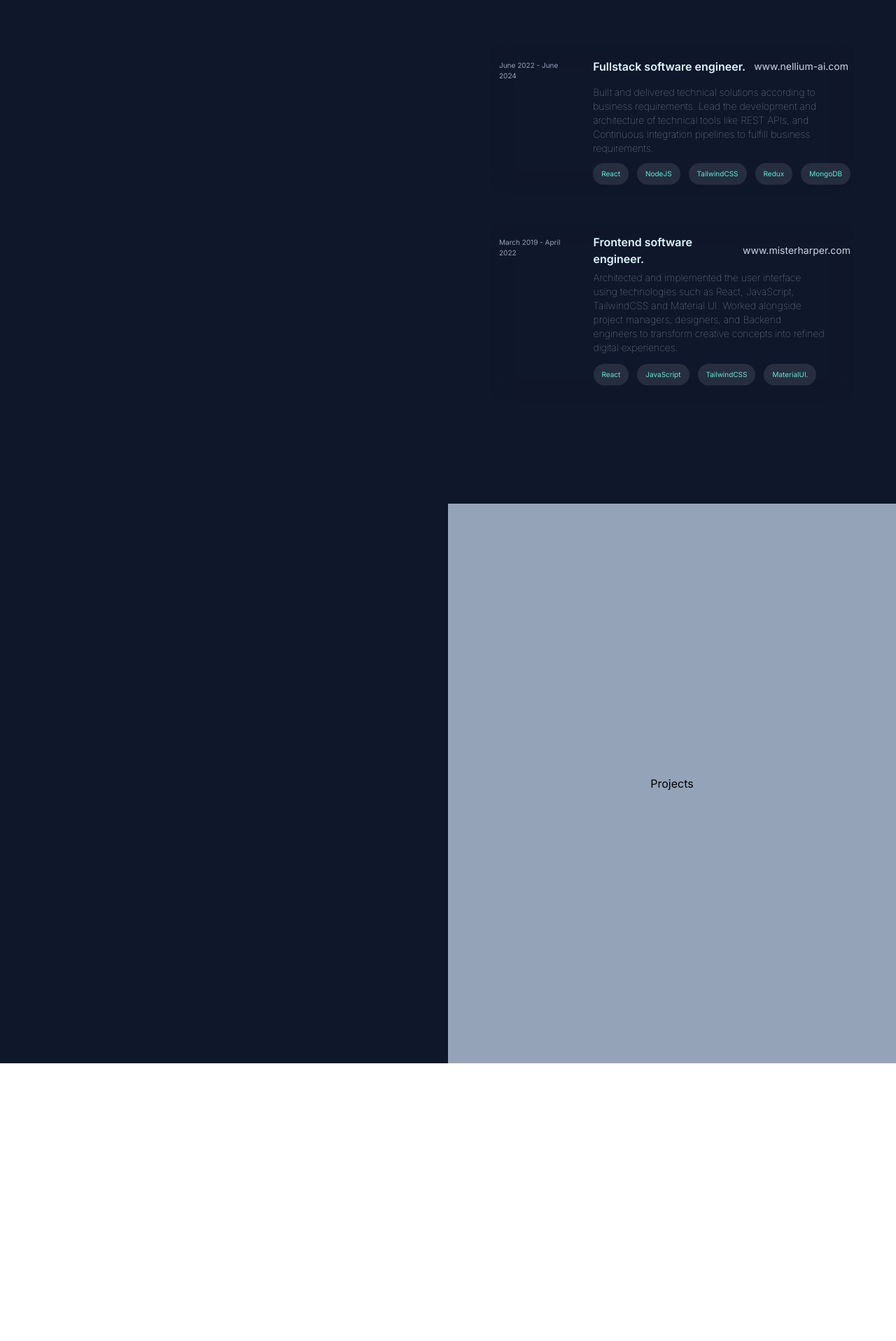
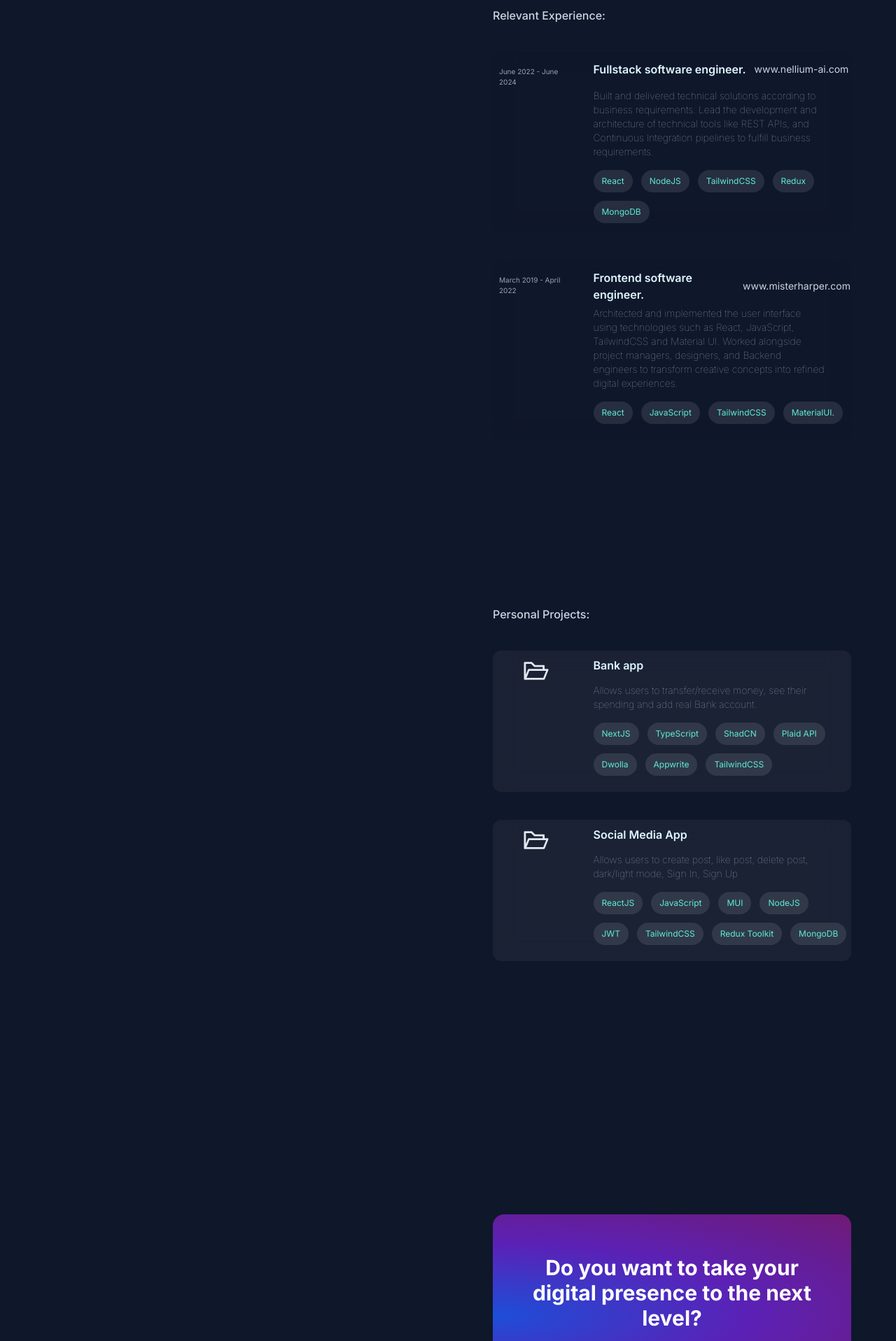
Before and after one commit to Sergyoubi/Portfolio, a Next.js app: page / in a window 1280 px wide. Shown: the part 880-2797 px from the top of the page at 70% size. Before the commit the page ends 2400 px from the top, so only its background shows below. Built offline with nearby package versions, Linux system fonts and the light colour scheme.

Commit message:
added experience section

```diff
--- a/app/globals.css
+++ b/app/globals.css
@@ -26,3 +26,20 @@
 .glassmorphisme {
   @apply bg-white bg-opacity-0 hover:bg-opacity-5 backdrop-filter backdrop-blur-lg border border-transparent hover:border-gray-800 rounded-xl gap-5 transition ease-in-out duration-500;
 }
+
+.project {
+  @apply bg-white bg-opacity-5 hover:bg-opacity-[.03] backdrop-filter backdrop-blur-lg border border-transparent hover:border-gray-800 rounded-xl gap-5 transition ease-in-out duration-500;
+}
+
+.purple-gradient {
+  @apply bg-[radial-gradient(ellipse_at_left,_var(--tw-gradient-stops))] from-blue-700 via-violet-800 to-fuchsia-900;
+}
+
+.black-gradient {
+  background: rgb(11, 22, 80);
+  background: linear-gradient(
+    90deg,
+    rgba(11, 22, 80, 1) 17%,
+    rgba(15, 23, 42, 0.9962359943977591) 68%
+  );
+}
--- a/components/About.tsx
+++ b/components/About.tsx
@@ -2,7 +2,7 @@ import { AiFillGithub, AiFillLinkedin } from "react-icons/ai";
 
 const About = () => {
   return (
-    <div className="w-[50%] h-full fixed bg-slate-900 flex-center">
+    <div className="w-[50%] h-full fixed black-gradient flex-center">
       <div className="w-[60%] h-[70%] flex flex-col justify-start items-start gap-6">
         <p className="text-[#DFF6FF] font-bold text-6xl">Ethan Sergy</p>
         <p className="text-slate-300 font-thin text-2xl">
@@ -27,3 +27,4 @@ const About = () => {
 };
 
 export default About;
+// #0f172a
--- a/components/Content.tsx
+++ b/components/Content.tsx
@@ -1,16 +1,18 @@
 import About from "./About";
 import Experience from "./Experience";
+import Footer from "./Footer";
 import Intro from "./Intro";
 import Projects from "./Projects";
 
 const Content = () => {
   return (
-    <>
+    <div className="w-screen h-screen bg-slate-900">
       <About />
       <Intro />
       <Experience />
       <Projects />
-    </>
+      <Footer />
+    </div>
   );
 };
 
--- a/components/Experience.tsx
+++ b/components/Experience.tsx
@@ -5,6 +5,11 @@ const Experience = () => {
   return (
     <section className="w-full h-full bg-slate-900 flex justify-end items-center">
       <div className="w-[50%] h-full flex flex-col bg-slate-900 justify-center items-center gap-10">
+        <div className="w-[80%] flex justify-start items-center">
+          <p className="text-slate-300 text-base font-medium">
+            Relevant Experience:
+          </p>
+        </div>
         {experiences.map((exp, index) => (
           <JobDescription key={index} {...exp} />
         ))}
--- /dev/null
+++ b/components/Footer.tsx
@@ -0,0 +1,23 @@
+import { FaRegCopy } from "react-icons/fa6";
+
+const Footer = () => {
+  return (
+    <footer className="w-full h-[90%] bg-slate-900 flex justify-end items-center">
+      <section className="w-[50%] h-full flex-center ">
+        <div className="w-[80%] h-[40%] purple-gradient rounded-2xl flex-center flex-col gap-6">
+          <p className="w-[80%] text-center text-white text-3xl font-bold">
+            Do you want to take your digital presence to the next level?
+          </p>
+          <p className="flex-center gap-3 py-2 px-4 text-sm rounded-lg border-2 border-slate-200 bg-gray-800 text-white">
+            <span>
+              <FaRegCopy size={15} className="text-white" />
+            </span>
+            Copy my Email address
+          </p>
+        </div>
+      </section>
+    </footer>
+  );
+};
+
+export default Footer;
--- a/components/JobDescription.tsx
+++ b/components/JobDescription.tsx
@@ -18,11 +18,11 @@ const JobDescription = ({
         <article className="w-[90%] text-slate-400 text-sm font-thin">
           {jobDescription}
         </article>
-        <div className="w-full h-[10%] flex justify-start items-center mb-3 gap-3">
+        <div className="w-full flex justify-start items-center mb-3 gap-3 flex-wrap">
           {tech.map((item, index) => (
             <p
               key={index}
-              className="px-3 py-2 text-[10px] bg-teal-50 bg-opacity-10 text-teal-300 rounded-full"
+              className="px-3 py-2 text-xs bg-teal-50 bg-opacity-10 text-teal-300 rounded-full"
             >
               {item}
             </p>
--- /dev/null
+++ b/components/ProjectList.tsx
@@ -0,0 +1,36 @@
+import { AiOutlineFolderOpen } from "react-icons/ai";
+
+const ProjectList = ({ imageLink, title, description, tech }: ProjectProps) => {
+  return (
+    <>
+      <section className="w-[80%] flex-center project group">
+        <div className="w-[25%] h-full flex justify-center items-start">
+          <AiOutlineFolderOpen
+            size={40}
+            className="text-slate-200 group-hover:text-cyan-300 mt-2"
+          />
+        </div>
+        <div className="w-[75%] h-full flex flex-col justify-center items-start gap-4 my-2">
+          <div className="w-full h-[10%] flex justify-start items-center gap-3">
+            <p className="text-[#DFF6FF] text-base font-semibold">{title}</p>
+          </div>
+          <article className="w-[90%] text-slate-400 text-sm font-thin">
+            {description}
+          </article>
+          <div className="w-full flex justify-start items-center mb-3 gap-3 flex-wrap">
+            {tech.map((item, index) => (
+              <p
+                key={index}
+                className="px-3 py-2 text-xs bg-teal-50 bg-opacity-10 text-teal-300 rounded-full"
+              >
+                {item}
+              </p>
+            ))}
+          </div>
+        </div>
+      </section>
+    </>
+  );
+};
+
+export default ProjectList;
--- a/components/Projects.tsx
+++ b/components/Projects.tsx
@@ -1,8 +1,18 @@
+import { projects } from "../constant/constant";
+import ProjectList from "./ProjectList";
+
 const Projects = () => {
   return (
     <section className="w-full h-full bg-slate-900 flex justify-end items-center">
-      <div className="w-[50%] h-full flex flex-col bg-slate-400 justify-center items-center gap-10">
-        <p>Projects</p>
+      <div className="w-[50%] h-full flex flex-col bg-slate-900 justify-center items-center gap-10">
+        <div className="w-[80%] flex justify-start items-center">
+          <p className="text-slate-300 text-base font-medium">
+            Personal Projects:
+          </p>
+        </div>
+        {projects.map((project, index) => (
+          <ProjectList key={index} {...project} />
+        ))}
       </div>
     </section>
   );
--- a/constant/constant.ts
+++ b/constant/constant.ts
@@ -22,12 +22,12 @@ export const projects = [
     imageLink: "link",
     title: "Bank app",
     description:
-      "Allows users to transfer/receive money, see their spending, add real Bank account,..",
+      "Allows users to transfer/receive money, see their spending and add real Bank account.",
     tech: [
       "NextJS",
       "TypeScript",
       "ShadCN",
-      "Plaid",
+      "Plaid API",
       "Dwolla",
       "Appwrite",
       "TailwindCSS",
@@ -37,7 +37,7 @@ export const projects = [
     imageLink: "link",
     title: "Social Media App",
     description:
-      "Allows users to create post, like post, delete post, share post, dark/light mode, Sign In, Sign Up",
+      "Allows users to create post, like post, delete post, dark/light mode, Sign In, Sign Up",
     tech: [
       "ReactJS",
       "JavaScript",
```
Also changed, not shown: types/index.ts (+7 -0 lines).
